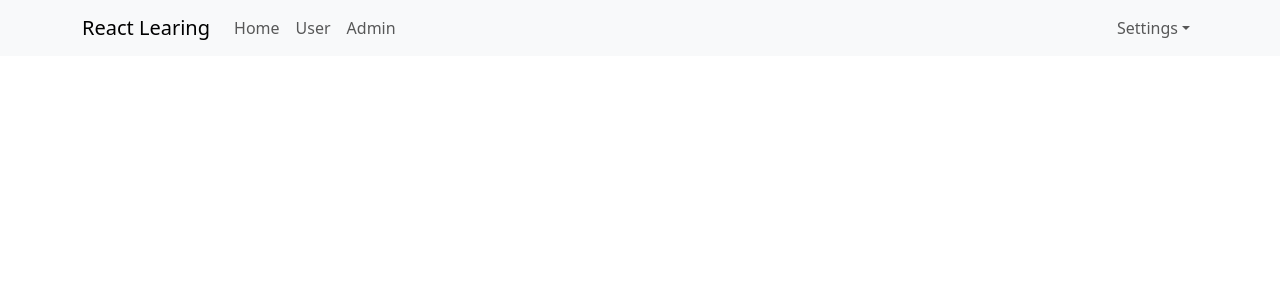
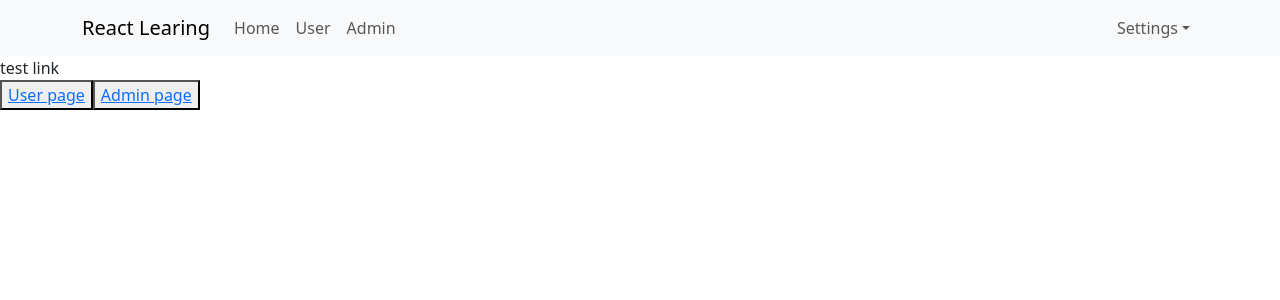
Before and after one commit to LaDuy1610/learn-react, a React (Create React App) app in the folder base-react-redux/: page / in a window 1280 px wide. Shown: the top 300 px of the page. Built offline with nearby package versions, Linux system fonts and the light colour scheme.

Commit message:
react route

```diff
--- a/base-react-redux/src/App.js
+++ b/base-react-redux/src/App.js
@@ -1,5 +1,6 @@
 import "./App.scss";
 import Header from "./components/Header/Header";
+import { Link } from "react-router-dom";
 
 // class App extends React.Component {
 //   render() {
@@ -31,7 +32,22 @@ import Header from "./components/Header/Header";
 // };
 
 const App = () => {
-  return <Header></Header>;
+  return (
+    <div>
+      <Header></Header>
+      <div>
+        test link
+        <div>
+          <button>
+            <Link to="/users">User page</Link>
+          </button>
+          <button>
+            <Link to="/admins">Admin page</Link>
+          </button>
+        </div>
+      </div>
+    </div>
+  );
 };
 
 export default App;
--- /dev/null
+++ b/base-react-redux/src/components/Admin/Admin.js
@@ -0,0 +1,7 @@
+const Admin = (props) => {
+    return(
+        <div>Admin component</div>
+    );
+}
+
+export default Admin
--- /dev/null
+++ b/base-react-redux/src/components/Users/User.js
@@ -0,0 +1,7 @@
+const User = (props) => {
+    return(
+        <div>User component</div>
+    );
+}
+
+export default User
--- a/base-react-redux/src/index.js
+++ b/base-react-redux/src/index.js
@@ -1,16 +1,25 @@
 import React from "react";
 import ReactDOM from "react-dom/client";
 import App from "./App";
+import User from "./components/Users/User";
+import Admin from "./components/Admin/Admin";
 import reportWebVitals from "./reportWebVitals";
 import { Provider } from "react-redux";
 import store from "./redux/store";
 import "bootstrap/dist/css/bootstrap.min.css";
+import { BrowserRouter, Routes, Route } from "react-router-dom";
 
 const root = ReactDOM.createRoot(document.getElementById("root"));
 root.render(
   <Provider store={store}>
     {/* <React.StrictMode> */}
-    <App />
+    <BrowserRouter>
+      <Routes>
+        <Route path="/" element={<App></App>}></Route>
+        <Route path="users" element={<User></User>}></Route>
+        <Route path="admins" element={<Admin></Admin>}></Route>
+      </Routes>
+    </BrowserRouter>
     {/* </React.StrictMode> */}
   </Provider>
 );
```
